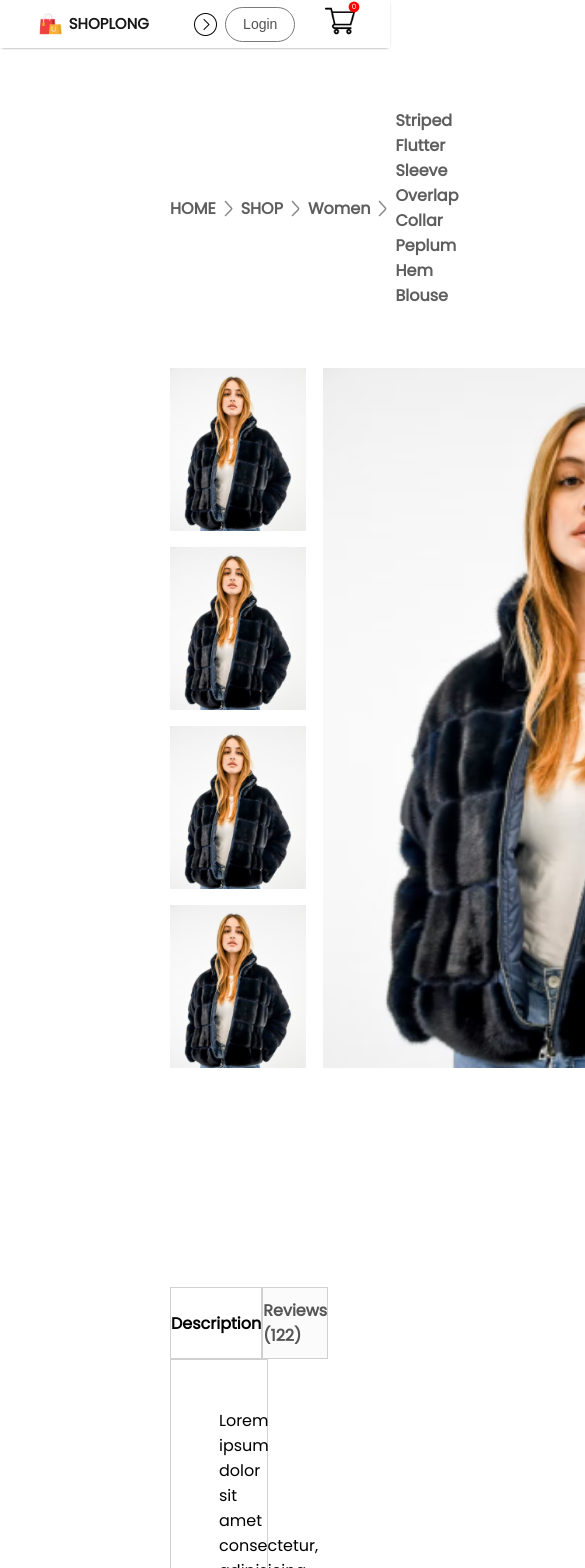
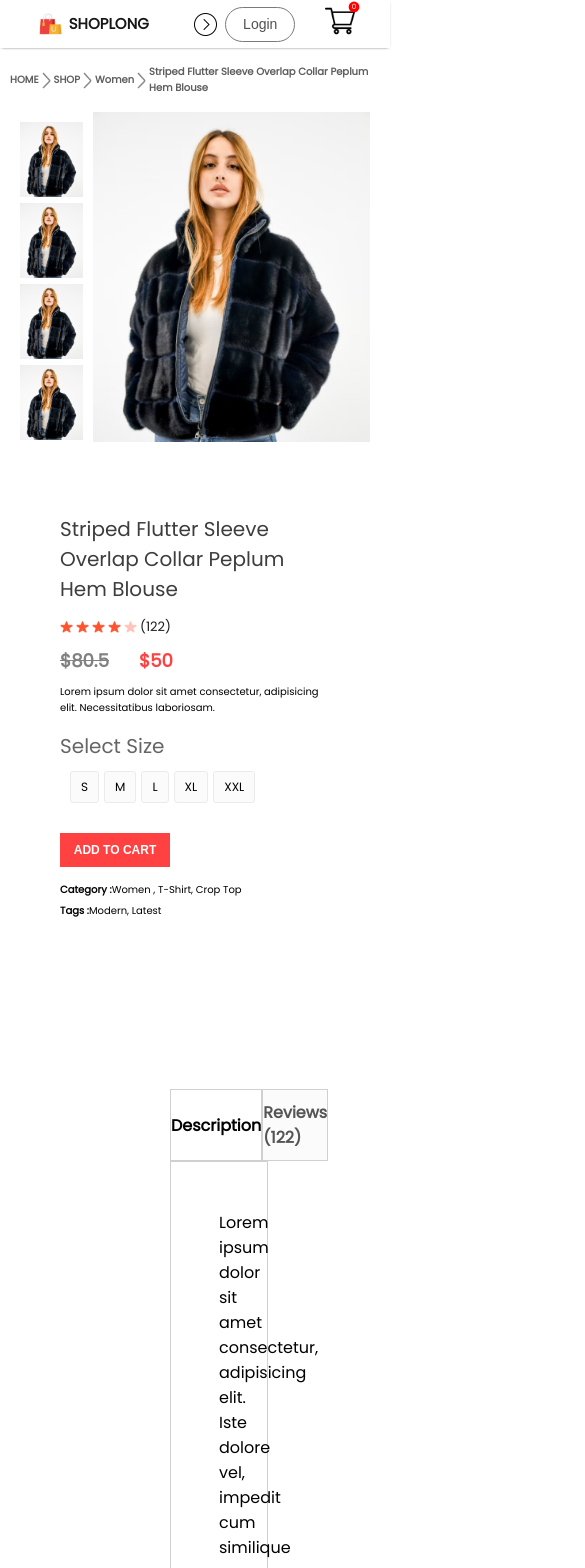
Before and after one commit to Dahbi-Dev/E-commerce, a React (Create React App) app: page /product/1 in a window 390 px wide. Shown: the top 1568 px of the page, 585 px wide, since content can reach past the window. Built offline with nearby package versions, Linux system fonts and the light colour scheme.

Commit message:
add responsive to product display

```diff
--- a/src/Components/Breadcrum/Breadcrum.css
+++ b/src/Components/Breadcrum/Breadcrum.css
@@ -9,3 +9,35 @@
     text-transform: capitalize;
 
 }
+
+@media(max-width:1280px){
+    .breadcrum{
+        margin: 30px 50px;
+        font-size: 14px;
+
+    }
+}
+@media(max-width:1024px){
+    .breadcrum{
+       margin:25px 40px;
+       font-size: 12px;
+
+    }
+}
+@media(max-width:800px){
+    .breadcrum{
+        margin: 16px 10px;
+        font-size: 10px;
+        gap: 4px;
+
+
+    }
+}
+@media(max-width:500px){
+    .breadcrum{
+        font-size: 10px;
+        gap: 3px;
+
+
+    }
+}
--- a/src/Components/NewCollection/NewCollection.jsx
+++ b/src/Components/NewCollection/NewCollection.jsx
@@ -3,15 +3,14 @@
 import new_collection from '../Assets/new_collections'
 import Item from '../Item/Item'
 
-export default function
-() {
+export default function NewCollection () {
   return (
     <div className='new-collections'>
         <h1>NEW COLLECTIONS</h1>
         <hr />
         <div className="collections">
             {new_collection.map((item , i)=>{
-                return <Item key={i} id={item.id} name={item.name} image={item.image} new_price={item. new_price} old_price={item.old_price} />
+                return <Item key={i} id={item.id} name={item.name} image={item.image} new_price={item.new_price} old_price={item.old_price} />
             })}
 
         </div>
--- a/src/Components/Popular/Popular.jsx
+++ b/src/Components/Popular/Popular.jsx
@@ -9,7 +9,7 @@
             <h1>POPULAR IN WOMEN</h1>
             <hr />
             <div className="popular-item">
-                {data_product.map((item,i) => <Item key={i} id={item.id} name={item.name} image={item.image} new_price={item. new_price} old_price={item.old_price} />)}
+                {data_product.map((item,i) => <Item key={i} id={item.id} name={item.name} image={item.image} new_price={item.new_price} old_price={item.old_price} />)}
             </div>
 
 
--- a/src/Components/ProductDisplay/ProductDisplay.css
+++ b/src/Components/ProductDisplay/ProductDisplay.css
@@ -1,21 +1,25 @@
-.productdisplay{
+.productdisplay {
     display: flex;
     margin: 0px 170px;
 }
-.productdisplay-left{
+
+.productdisplay-left {
     display: flex;
     gap: 17px;
 }
-.productdisplay-img-list{
+
+.productdisplay-img-list {
     display: flex;
     flex-direction: column;
     gap: 16px;
 
 }
-.productdisplay-img-list img{
+
+.productdisplay-img-list img {
     height: 163px;
 
 }
+
 .productdisplay-main-img {
     width: 586px;
     height: 700px;
@@ -28,7 +32,8 @@
 
 
 }
-.productdisplay-right h1{
+
+.productdisplay-right h1 {
     color: #3d3d3d;
     font-size: 40px;
     font-weight: 700;
@@ -38,22 +43,23 @@
     display: flex;
     align-items: center;
     margin-top: 13px;
-    gap:5px;
+    gap: 5px;
     color: #1c1c1c;
     font-size: 16px;
 
 }
-.productdisplay-right-prices{
+
+.productdisplay-right-prices {
     display: flex;
-    margin:  40px;
+    margin: 40px;
     gap: 30px;
-    font-size:24px;
+    font-size: 24px;
     font-weight: 700;
 }
 
-.productdisplay-right-price-old{
+.productdisplay-right-price-old {
     color: #818181;
-    text-decoration:line-through ;
+    text-decoration: line-through;
 }
 
 .productdisplay-right-price-new {
@@ -67,6 +73,7 @@
     font-size: 20px;
     font-weight: 600;
 }
+
 .productdisplay-right-sizes {
     display: flex;
     margin: 30px 0px;
@@ -93,6 +100,220 @@
     outline: none;
     cursor: pointer;
 }
+
 .productdisplay-right-category span {
     font-weight: 600;
 }
+
+@media(max-width:1280px) {
+    .productdisplay {
+        margin: 0px 60px;
+
+    }
+
+    .productdisplay-left {
+        gap: 10px;
+    }
+
+    .productdisplay-img-list {
+        gap: 10px;
+    }
+
+    .productdisplay-img-list img {
+        height: 120px;
+    }
+
+    .productdisplay-main-img {
+        width: auto;
+        height: 510px;
+    }
+
+    .productdisplay-right {
+        margin: 0px 30px;
+    }
+
+    .productdisplay-right h1 {
+        font-size: 22px;
+    }
+
+    .productdisplay-right-stars {
+        gap: 3px;
+        font-size: 13px;
+    }
+
+    .productdisplay-right-prices {
+        margin: 10px 0px;
+        font-size: 18px;
+
+    }
+
+    .productdisplay-right-description {
+        font-size: 13px;
+    }
+
+    .productdisplay-right-size h1 {
+        margin-top: 20px;
+        font-size: 20px;
+    }
+
+    .productdisplay-right-sizes div {
+        padding: 14px 20px;
+    }
+
+    .productdisplay-right button {
+        width: 150px;
+        padding: 15px 0px;
+        margin: 20px 0px;
+
+    }
+
+    .productdisplay-right-category {
+        margin-top: 5px;
+        font-size: 14px;
+    }
+}
+
+@media(max-width:1024px) {
+    .productdisplay {
+        margin: 0px 20px;
+    }
+
+    .productdisplay-left {
+        gap: 8px;
+    }
+
+    .productdisplay-img-list img {
+        height: 80px;
+    }
+
+    .productdisplay-main-img {
+        height: 350px;
+    }
+
+    .productdisplay-right h1 {
+        font-size: 18px;
+    }
+
+    .productdisplay-right-stars img {
+        width: 15px;
+    }
+
+    .productdisplay-right-description {
+        font-size: 12px;
+    }
+
+    .productdisplay-right-sizes {
+        margin: 10px 0px;
+    }
+
+    .productdisplay-right-sizes div {
+        padding: 10px 16px;
+        font-size: 12px;
+    }
+
+    .productdisplay-right button {
+        width: 120px;
+        padding: 10px 0px;
+        margin-bottom: 10px;
+        font-size: 14px;
+
+    }
+
+    .productdisplay-right-category {
+        font-size: 12px;
+    }
+}
+
+@media(max-width:800px) {
+    .productdisplay {
+        margin: 0px 10px;
+    }
+
+    .productdisplay-left {
+        gap: 0px;
+        flex-direction: column-reverse;
+        align-items: center;
+    }
+
+    .productdisplay-img-list {
+        flex-direction: row;
+        gap: 6px;
+    }
+
+    .productdisplay-img-list img {
+        height: 70px;
+    }
+
+    .productdisplay-main-img {
+        height: 300px;
+    }
+
+    .productdisplay-right h1 {
+        font-size: 15px;
+    }
+
+    .productdisplay-right-stars img {
+        width: 13px;
+    }
+
+    .productdisplay-right-description {
+        font-size: 10px;
+    }
+
+    .productdisplay-right-size h1 {
+        margin-top: 10px;
+    }
+
+    .productdisplay-right-sizes {
+        margin: 10px;
+        gap: 5px;
+    }
+
+    .productdisplay-right-sizes div {
+        padding: 6px 10px;
+    }
+
+    .productdisplay-right button {
+        width: 110px;
+
+        font-size: 12px;
+
+    }
+
+    .productdisplay-right-category {
+        font-size: 10px;
+    }
+}
+
+@media(max-width:500px) {
+    .productdisplay {
+        flex-direction: column;
+    }
+
+    .productdisplay-left {
+        gap: 10px;
+        flex-direction: row;
+        margin: auto;
+    }
+
+    .productdisplay-img-list {
+        flex-direction: column;
+        gap: 8  px;
+    }
+
+    .productdisplay-img-list img {
+        height: 75px;
+    }
+
+    .productdisplay-main-img {
+        height: 330px;
+    }
+    .productdisplay-right {
+        margin:50px;
+    }
+    .productdisplay-right h1 {
+        margin-top: 15px;
+        font-size: 20px;
+        font-weight: 500;
+    }
+}
--- a/src/Components/RelatedProducts/RelatedProducts.jsx
+++ b/src/Components/RelatedProducts/RelatedProducts.jsx
@@ -11,7 +11,7 @@
     <hr />
     <div className="Realated">
         {data_product.map((item , i)=>{
-            return <Item key={i} id={item.id} name={item.name} image={item.image} new_price={item. new_price} old_price={item.old_price} />
+            return <Item key={i} id={item.id} name={item.name} image={item.image} new_price={item.new_price} old_price={item.old_price} />
         })}
 
     </div>
--- a/src/Pages/ShopCategory.jsx
+++ b/src/Pages/ShopCategory.jsx
@@ -20,7 +20,7 @@
       <div className="shopCategory-products">
         {all_product.map((item,i)=>{
           if(props.category===item.category){
-           return <Item key={i} id={item.id} name={item.name} image={item.image} new_price={item. new_price} old_price={item.old_price} />
+           return <Item key={i} id={item.id} name={item.name} image={item.image} new_price={item.new_price} old_price={item.old_price} />
 
           }else{
             return null;
```
